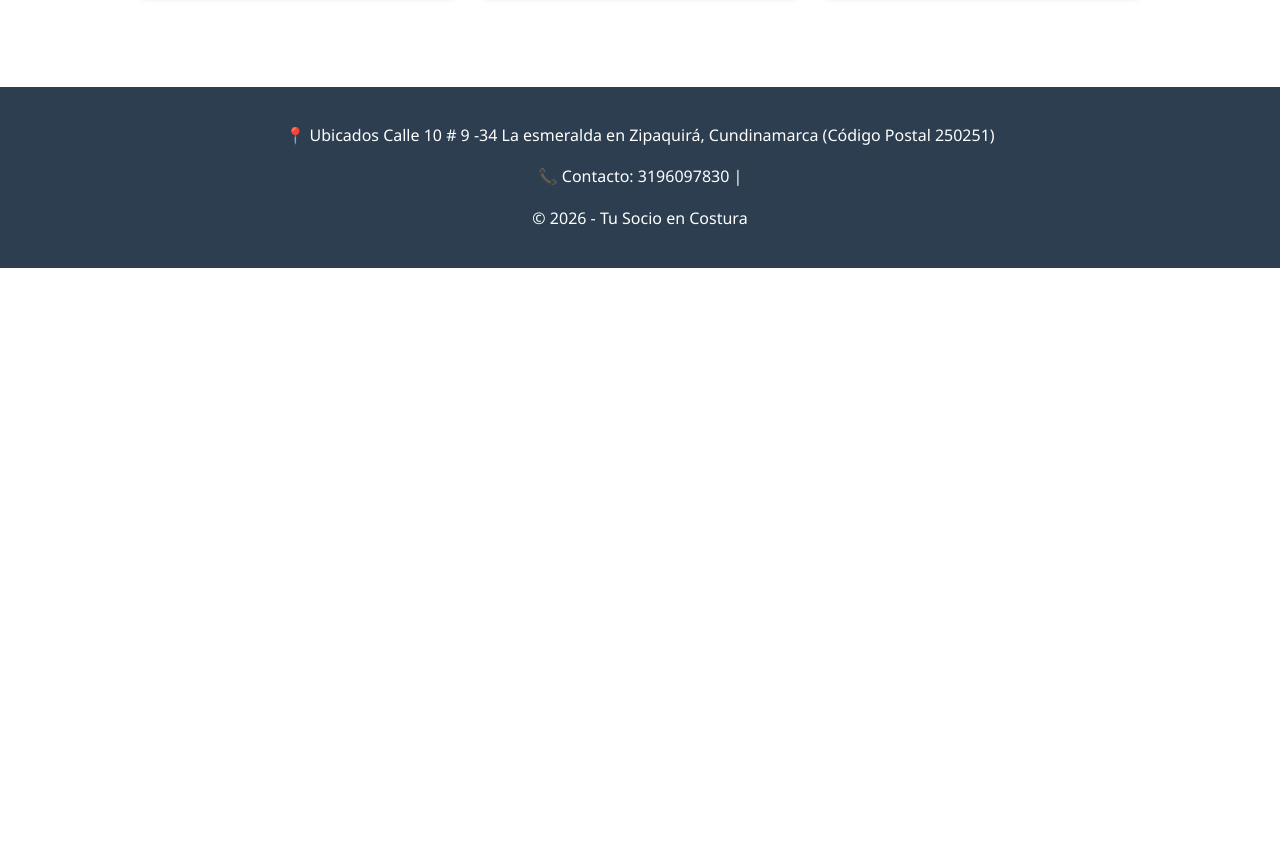
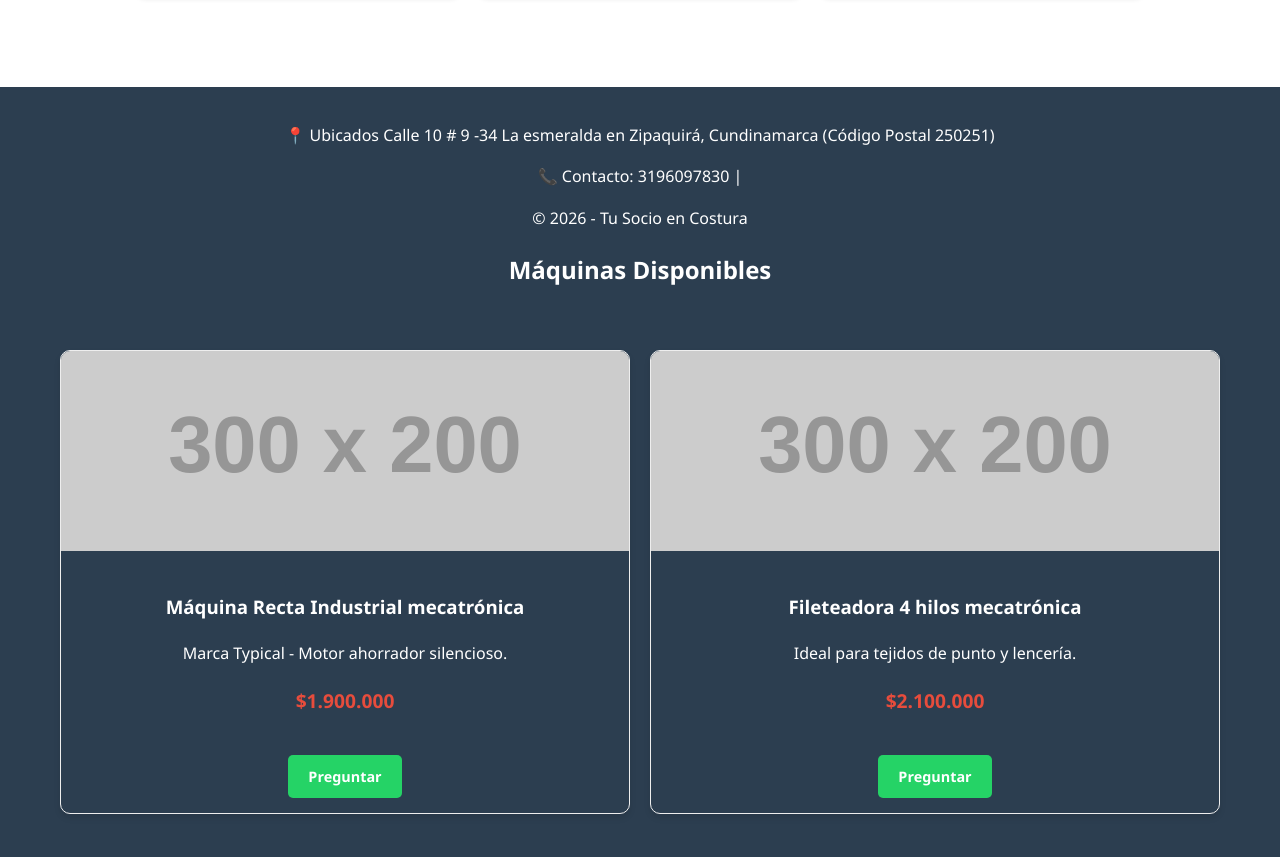
Before and after one commit to maquinas-zipaquira/Mantenimiento-m-quinas-de-coser, a plain HTML site: page index.html in a window 1280 px wide. Shown: the part 780-1637 px from the top of the page. Before the commit the page ends 1048 px from the top, so only its background shows below. Drawn offline with Linux system fonts and the light colour scheme; placeholder pictures from the web are drawn by us.

Commit message:
index.html

```diff
--- a/index.html
+++ b/index.html
@@ -16,6 +16,11 @@
         .cta-button { background: #25d366; color: white; padding: 15px 30px; text-decoration: none; border-radius: 5px; display: inline-block; margin-top: 20px; font-weight: bold; }
         footer { background: var(--primary); color: white; text-align: center; padding: 20px; margin-top: 40px; }
         .price-tag { color: var(--accent); font-weight: bold; font-size: 1.2rem; }
+        .product-grid { display: grid; grid-template-columns: repeat(auto-fit, minmax(250px, 1fr)); gap: 20px; padding: 40px; }
+.product-card { border: 1px solid #eee; border-radius: 10px; overflow: hidden; text-align: center; box-shadow: 0 4px 6px rgba(0,0,0,0.1); }
+.product-card img { width: 100%; height: 200px; object-fit: cover; }
+.product-info { padding: 15px; }
+.price { color: #e74c3c; font-weight: bold; font-size: 1.2em; }
     </style>
 </head>
 <body>
@@ -56,6 +61,32 @@
     <p>📍 Ubicados Calle 10 # 9 -34 La esmeralda en Zipaquirá, Cundinamarca (Código Postal 250251)</p>
     <p>📞 Contacto: 3196097830 | </p>
     <p>&copy; 2026 - Tu Socio en Costura</p>
+<section id="catalogo">
+    <h2 style="text-align:center;">Máquinas Disponibles</h2>
+    <div class="product-grid">
+
+        <div class="product-card">
+            <img src="https://via.placeholder.com/300x200?text=Maquina+Recta" alt="Máquina Recta">
+            <div class="product-info">
+                <h3>Máquina Recta Industrial mecatrónica</h3>
+                <p>Marca Typical - Motor ahorrador silencioso.</p>
+                <p class="price">$1.900.000</p>
+                <a href="https://wa.me/573196097830?text=Me+interesa+la+Recta+Juki" class="cta-button" style="padding: 10px 20px; font-size: 0.9em;">Preguntar</a>
+            </div>
+        </div>
+
+        <div class="product-card">
+            <img src="https://via.placeholder.com/300x200?text=Fileteadora" alt="Fileteadora">
+            <div class="product-info">
+                <h3>Fileteadora 4 hilos mecatrónica</h3>
+                <p>Ideal para tejidos de punto y lencería.</p>
+                <p class="price">$2.100.000</p>
+                <a href="https://wa.me/573196097830?text=Me+interesa+la+Fileteadora" class="cta-button" style="padding: 10px 20px; font-size: 0.9em;">Preguntar</a>
+            </div>
+        </div>
+
+    </div>
+</section>
 </footer>
 
 </body>
```
